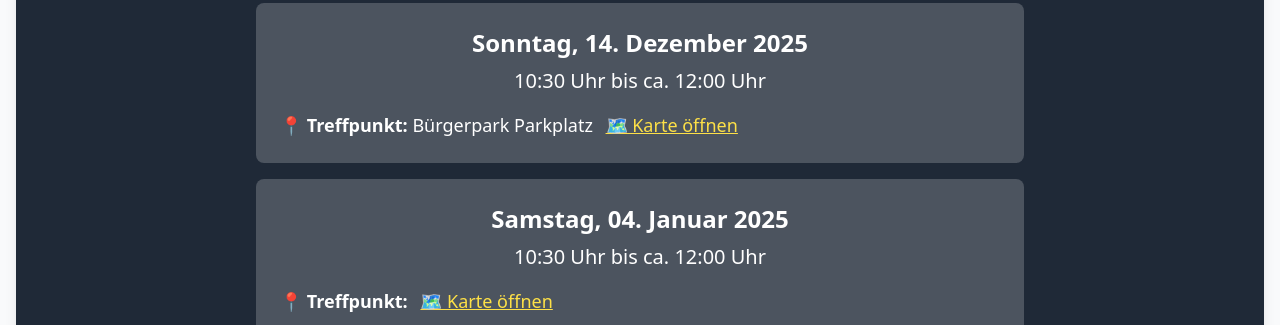
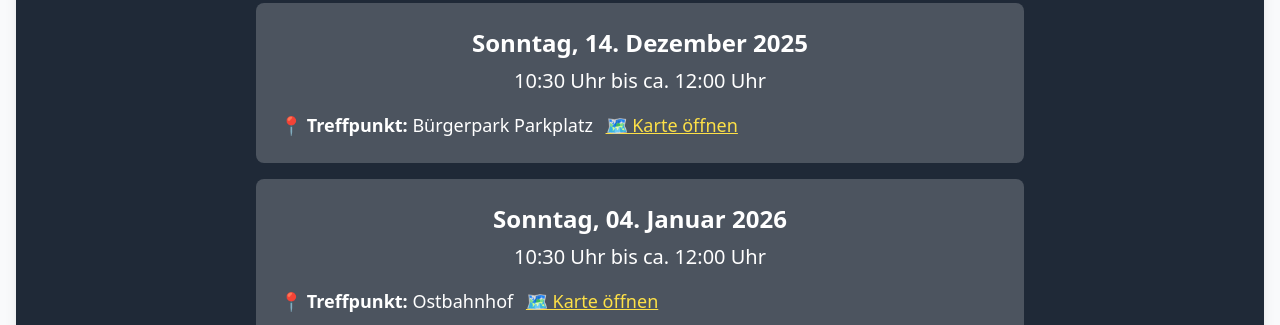
Before and after one commit to moritzmair/cleanup_darmstadt_website, a plain HTML site: page index.html in a window 1280 px wide. Shown: the part 705-1030 px from the top of the page. Drawn offline with Linux system fonts and the light colour scheme.

Commit message:
fixed date problem

```diff
--- a/index.html
+++ b/index.html
@@ -172,11 +172,11 @@
         // Define cleanup locations with coordinates
         const cleanupLocations = [
             {
-                name: '',
-                lat: 49.8749277777778,
-                lng: 8.67290277777778,
+                name: 'Ostbahnhof',
+                lat: 49.874938,
+                lng: 8.673340,
                 type: 'planned',
-                description: 'am 04.01.2025 um 10:30',
+                description: 'am 04.01.2026 um 10:30',
             },
             {
                 name: 'Bürgerpark Parkplatz',
@@ -398,7 +398,7 @@
                 if (dateMatchA && dateMatchB) {
                     const dateA = new Date(dateMatchA[3], dateMatchA[2] - 1, dateMatchA[1]);
                     const dateB = new Date(dateMatchB[3], dateMatchB[2] - 1, dateMatchB[1]);
-                    return dateB - dateA; // Absteigend sortieren (spätestes Event zuerst)
+                    return dateA - dateB;
                 }
                 return 0;
             });
```
